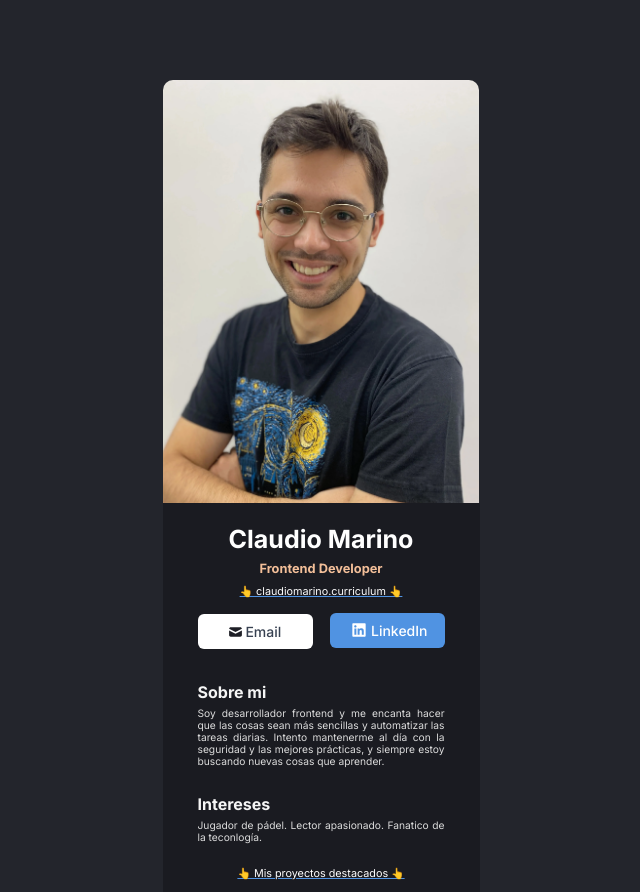
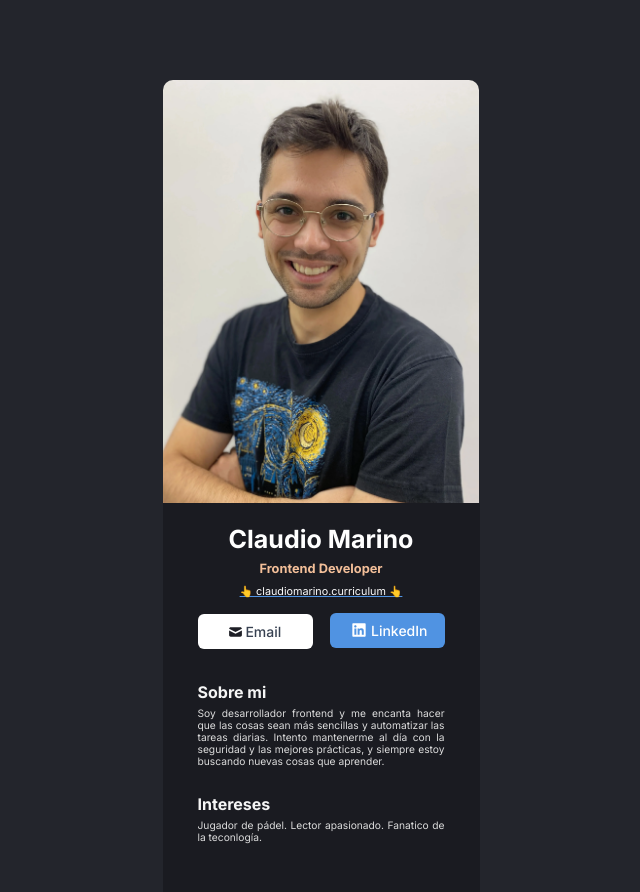
Before and after one commit to claudiomavi/portfolioScrimbaReact, a React (Vite) app: page / in a window 1280 px wide. Shown: the top 892 px of the page, without its empty margins (319-959 px from the left). Built offline with nearby package versions, Linux system fonts and the light colour scheme.

Commit message:
Update Interest.jsx

```diff
--- a/src/components/Interest.jsx
+++ b/src/components/Interest.jsx
@@ -5,12 +5,6 @@ export default function Interest() {
 			<p className="interest-description">
 				Jugador de pádel. Lector apasionado. Fanatico de la teconlogía.
 			</p>
-			<a
-				href="https://misproyectosdestacados.netlify.app/"
-				target="_blank"
-				rel="noopener noreferrer">
-				<p className="profile-web">👆 Mis proyectos destacados 👆</p>
-			</a>
 		</div>
 	);
 }
```
